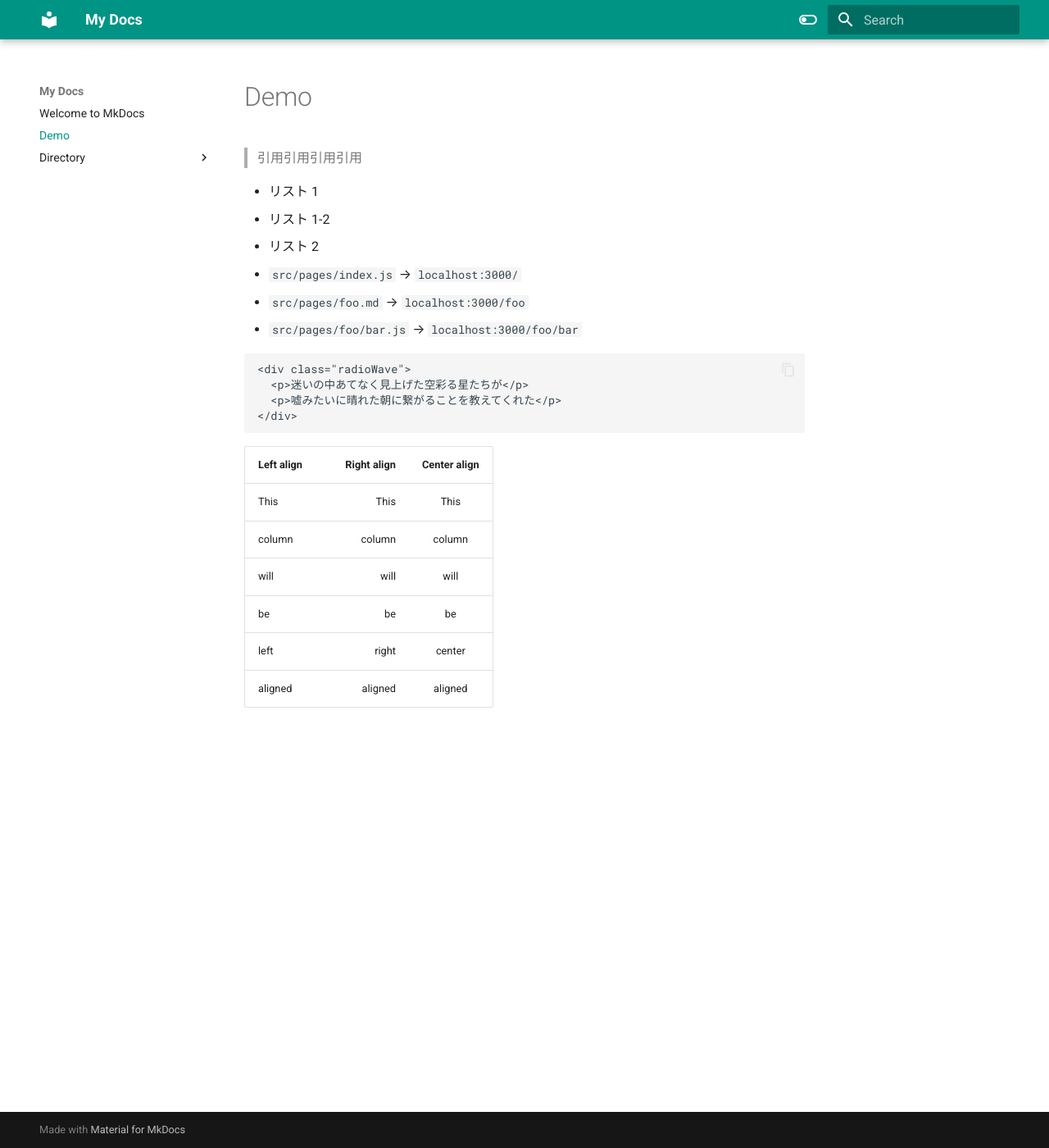
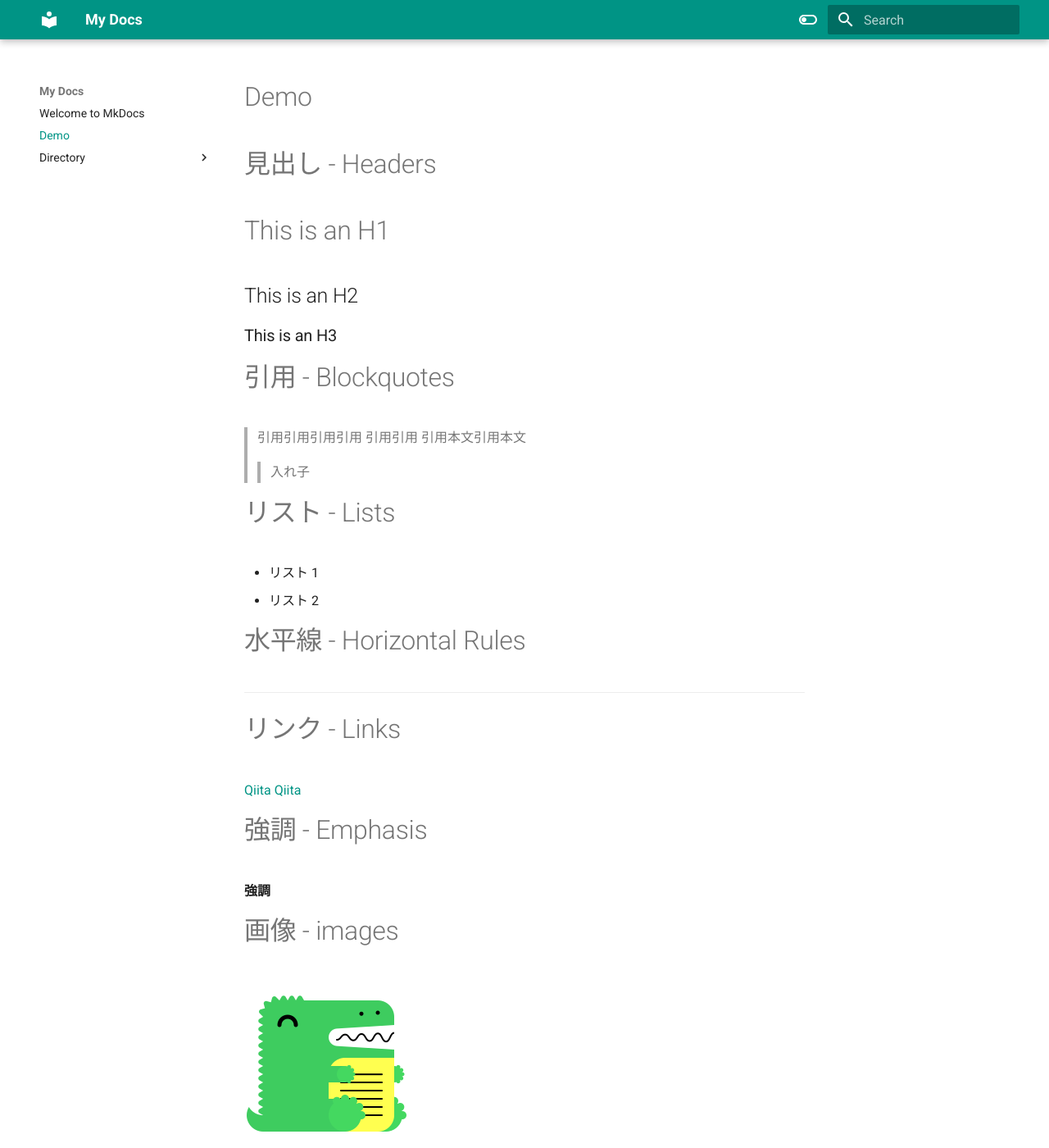
Before and after one commit to ssaitho/mkdocs_sample, an MkDocs documentation site: the page built from docs/test01.md, in a window 1280 px wide and 1400 px high. Shown: the whole window at 82% size. Built offline with MkDocs 1.6.1 and Material for MkDocs 9.7.7, drawn with Linux system fonts in a browser that asks for light colours; some of the changed text lies outside the part shown.

Commit message:
mdに要素を追加

````diff
--- a/docs/test01.md
+++ b/docs/test01.md
@@ -1,21 +1,76 @@
 # Demo
 
+# 見出し - Headers
+
+# This is an H1
+
+## This is an H2
+
+### This is an H3
+
+# 引用 - Blockquotes
+
 > 引用引用引用引用
+> 引用引用
+> 引用本文引用本文
+>
+> > 入れ子
+
+# リスト - Lists
 
 - リスト 1
-  - リスト 1-2
 - リスト 2
 
-- `src/pages/index.js` → `localhost:3000/`
-- `src/pages/foo.md` → `localhost:3000/foo`
-- `src/pages/foo/bar.js` → `localhost:3000/foo/bar`
+# 水平線 - Horizontal Rules
+
+---
+
+# リンク - Links
+
+[Qiita](http://qiita.com)
+[Qiita](http://qiita.com "Qiita")
+
+# 強調 - Emphasis
+
+**強調**
+
+# 画像 - images
+
+![Docusaurus logo](/img/docusaurus.png)
+
+# コード表示
+
+`$hoge = 1`
+`.md`
 
 ```
+yarn add hogehoge
+```
+
+```html
 <div class="radioWave">
   <p>迷いの中あてなく見上げた空彩る星たちが</p>
   <p>嘘みたいに晴れた朝に繋がることを教えてくれた</p>
 </div>
 ```
+
+```js
+export default {
+  themeConfig: {
+    navbar: {
+      items: [
+        // highlight-start
+        {
+          type: "docsVersionDropdown",
+        },
+        // highlight-end
+      ],
+    },
+  },
+};
+```
+
+# テーブル記法
 
 | Left align | Right align | Center align |
 | :--------- | ----------: | :----------: |
--- a/mkdocs.yml
+++ b/mkdocs.yml
@@ -18,5 +18,17 @@ theme:
         icon: material/toggle-switch
         name: ライトモードに切り替えます。
 
+markdown_extensions:
+  - pymdownx.highlight:
+      anchor_linenums: true
+      line_spans: __span
+      pygments_lang_class: true
+  - pymdownx.inlinehilite
+  - pymdownx.snippets
+  - pymdownx.superfences
+  - admonition
+  - pymdownx.details
+  - pymdownx.superfences
+
 extra_css:
   - stylesheets/extra.css
````
Also changed, not shown: other parts of docs/test01.md (+8 -0 lines), README.md (+2 -0 lines), docs/img/docusaurus.png (added).
